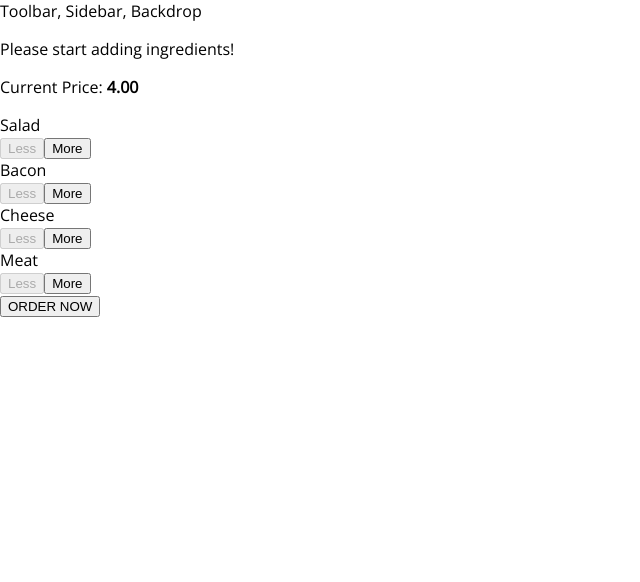
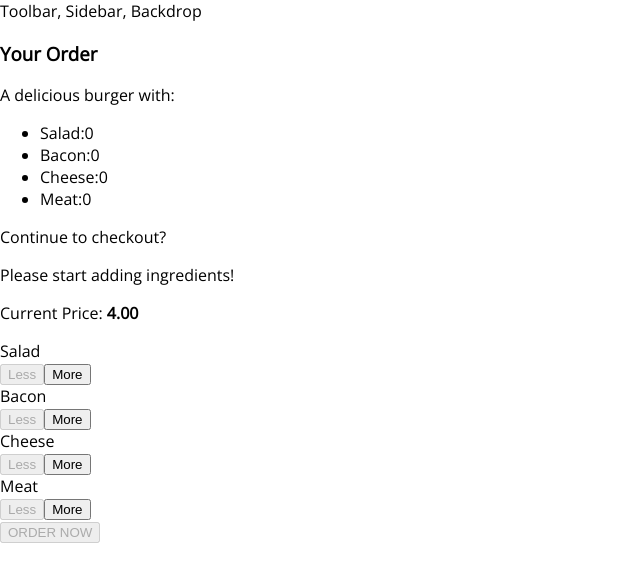
Before and after one commit to alexsandrodeolinda/burger-builder, a React app: page / in a window 1280 px wide. Shown: the top 582 px of the page, without its empty margins (0-640 px from the left). Built offline with nearby package versions, Linux system fonts and the light colour scheme.

Commit message:
Order Summary Modal

```diff
--- a/src/components/Burger/BuildControls/BuildControls.js
+++ b/src/components/Burger/BuildControls/BuildControls.js
@@ -23,7 +23,9 @@ const buildControls = (props) => (
                 removed={() => props.ingredientRemoved(ctrl.type)}
                 disabled={props.disabled[ctrl.type]}/>
         ))}
-        <button className={classes.OrderButton}>ORDER NOW</button>
+        <button
+            className={classes.OrderButton}
+            disabled={!props.purchasable}>ORDER NOW</button>
     </div>
 );
 
--- /dev/null
+++ b/src/components/Burger/OrderSummary/OrderSummary.js
@@ -0,0 +1,28 @@
+import React from 'react';
+import Aux from '../../../hoc/Aux';
+
+const orderSummary = (props) => {
+
+    const ingredientSummary = Object.keys(props.ingredients)
+        .map(key => {
+            return (
+                <li key={key}>
+                    <span style={{textTransform: 'capitalize'}}>{key}</span>:
+                    {props.ingredients[key]}
+                </li>
+            );
+        });
+    return (
+        <Aux>
+            <h3>Your Order</h3>
+            <p>A delicious burger with:</p>
+
+            <ul>
+                {ingredientSummary}
+            </ul>
+            <p>Continue to checkout?</p>
+        </Aux>
+    );
+};
+
+export default orderSummary;
--- /dev/null
+++ b/src/components/UI/Modal/Modal.css
@@ -0,0 +1,20 @@
+.Modal {
+    position: fixed;
+    z-index: 500;
+    background-color: white;
+    width: 70%;
+    border: 1px solid #ccc;
+    box-shadow: 1px 1px 1px black;
+    padding: 16px;
+    left: 15%;
+    top: 30%;
+    box-sizing: border-box;
+    transition: all 0.3s ease-out;
+}
+
+@media (min-width: 600px) {
+    .Modal {
+        width: 500px;
+        left: calc(50% - 250px);
+    }
+}
--- /dev/null
+++ b/src/components/UI/Modal/Modal.js
@@ -0,0 +1,11 @@
+import React from 'react';
+
+import classes from './Modal.css';
+
+const modal = (props) => (
+    <div className={classes.Modal}>
+        {props.children}
+    </div>
+);
+
+export default modal;
--- a/src/containers/BurgerBuilder/BurgerBuilder.js
+++ b/src/containers/BurgerBuilder/BurgerBuilder.js
@@ -2,6 +2,8 @@ import React, { Component } from 'react';
 import Burger from '../../components/Burger/Burger';
 import BuildControls from '../../components/Burger/BuildControls/BuildControls';
 import Aux from '../../hoc/Aux';
+import Modal from '../../components/UI/Modal/Modal';
+import OrderSummary from '../../components/Burger/OrderSummary/OrderSummary';
 
 const INGREDIENT_PRICES = {
     salad: 0.5,
@@ -19,7 +21,22 @@ class BurgerBuilder extends Component {
             cheese: 0,
             meat: 0
         },
-        totalPrice: 4
+        totalPrice: 4,
+        purchasable: false
+
+    }
+
+    updatePurchaseState(ingredients) {
+
+        const sum = Object.keys(ingredients)
+            .map(key => {
+                return ingredients[key]
+            })
+            .reduce((sum, el) => {
+                return sum + el
+            }, 0);
+
+         this.setState({purchasable: sum > 0})
 
     }
 
@@ -36,6 +53,8 @@ class BurgerBuilder extends Component {
         const newPrice = oldPrice + priceAddition;
 
         this.setState({totalPrice: newPrice, ingredients: updatedIngredients});
+
+        this.updatePurchaseState(updatedIngredients)
 
     }
 
@@ -57,11 +76,13 @@ class BurgerBuilder extends Component {
         const newPrice = oldPrice - priceDeducttion;
 
         this.setState({totalPrice: newPrice, ingredients: updatedIngredients});
+
+        this.updatePurchaseState(updatedIngredients)
     }
 
     render() {
         const disabledInfo = {
-            ... this.state.ingredients
+            ...this.state.ingredients
         };
 
         for (let key in disabledInfo) {
@@ -72,11 +93,15 @@ class BurgerBuilder extends Component {
 
         return (
             <Aux>
+                <Modal>
+                    <OrderSummary ingredients = {this.state.ingredients}/>
+                </Modal>
                 <Burger ingredients={this.state.ingredients}/>
                 <BuildControls
                     ingredientAdded={this.addIngredientHandler}
                     ingredientRemoved={this.removeIngredientHandler}
                     disabled={disabledInfo}
+                    purchasable={this.state.purchasable}
                     price={this.state.totalPrice} />
             </Aux>
         );
```
Also changed, not shown: src/components/UI/Backdrop/Backdrop.js (added), 1 other file (tests, documents, lock files or other folders).
